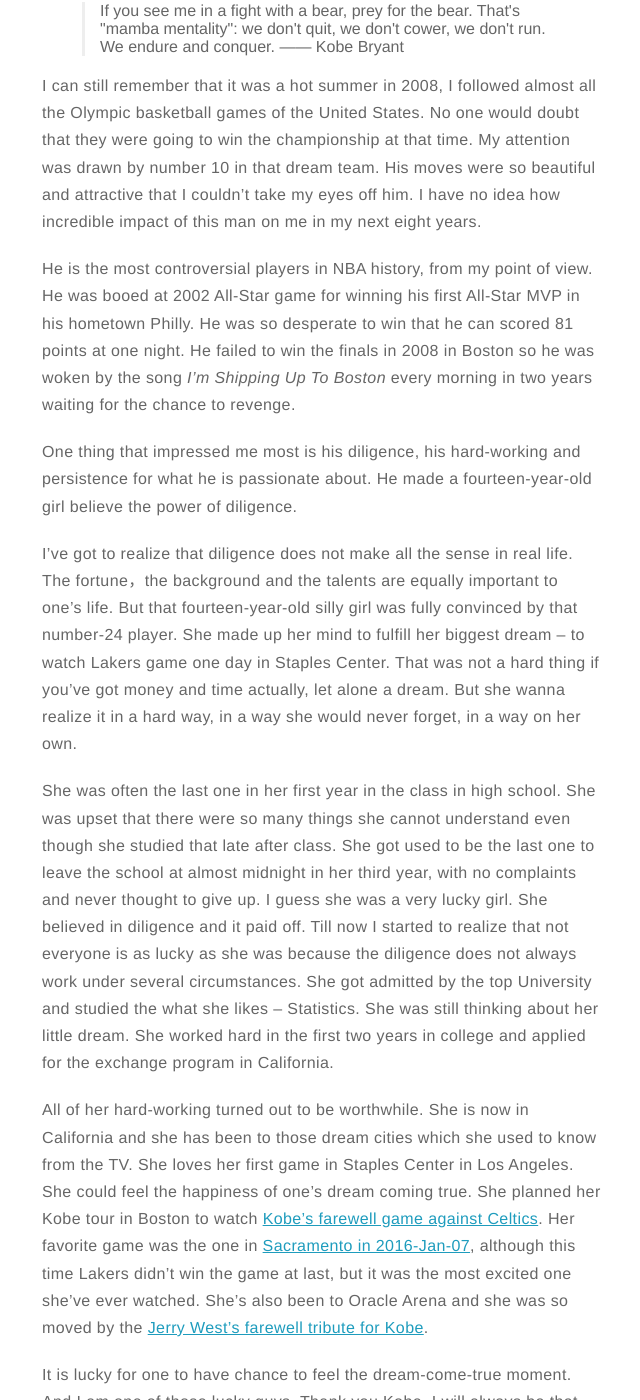
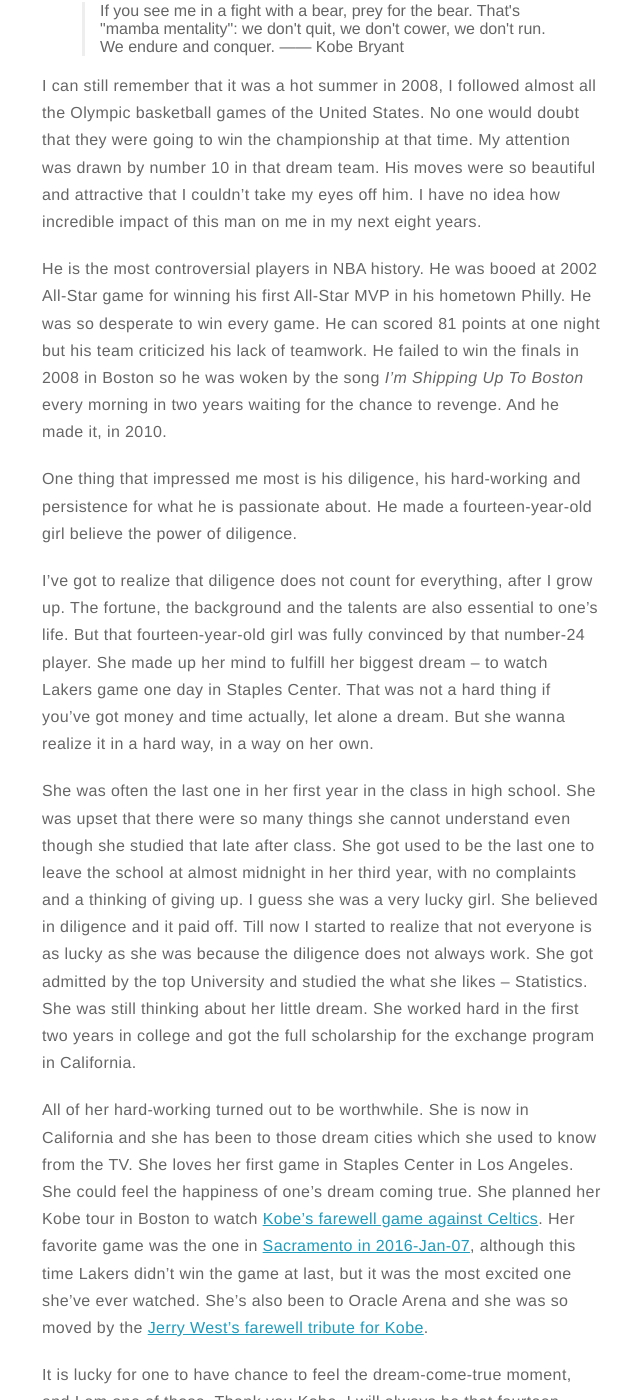
Before and after one commit to yingtostats/yingtostats.github.io, a Jekyll site: the page built from _posts/2016-03-27-Story-about-Kobe-Bryant.md, in a window 1280 px wide and 1400 px high, scrolled down 305 px. Shown: the whole window, without its empty margins (318-958 px from the left). Built offline with Jekyll 4.4.1, drawn with Linux system fonts in a browser that asks for light colours; comment, search, counter and statistics services are not loaded; some of the changed text lies outside the part shown.

Commit message:
update post

```diff
--- a/_posts/2016-03-27-Story-about-Kobe-Bryant.md
+++ b/_posts/2016-03-27-Story-about-Kobe-Bryant.md
@@ -21,14 +21,14 @@
 
 I can still remember that it was a hot summer in 2008, I followed almost all the Olympic basketball games of the United States. No one would doubt that they were going to win the championship at that time. My attention was drawn by number 10 in that dream team. His moves were so beautiful and attractive that I couldn't take my eyes off him. I have no idea how incredible impact of this man on me in my next eight years. <br>
 
-He is the most controversial players in NBA history, from my point of view. He was booed at 2002 All-Star game for winning his first All-Star MVP in his hometown Philly. He was so desperate to win that he can scored 81 points at one night. He failed to win the finals in 2008 in Boston so he was woken by the song <i>I'm Shipping Up To Boston</i> every morning in two years waiting for the chance to revenge.
+He is the most controversial players in NBA history. He was booed at 2002 All-Star game for winning his first All-Star MVP in his hometown Philly. He was so desperate to win every game. He can scored 81 points at one night but his team criticized his lack of teamwork. He failed to win the finals in 2008 in Boston so he was woken by the song <i>I'm Shipping Up To Boston</i> every morning in two years waiting for the chance to revenge. And he made it, in 2010.
 
 One thing that impressed me most is his diligence, his hard-working and persistence for what he is passionate about. He made a fourteen-year-old girl believe the power of diligence.
 
-I've got to realize that diligence does not make all the sense in real life. The fortune，the background and the talents are equally important to one's life. But that fourteen-year-old silly girl was fully convinced by that number-24 player. She made up her mind to fulfill her biggest dream -- to watch Lakers game one day in Staples Center. That was not a hard thing if you've got money and time actually, let alone a dream. But she wanna realize it in a hard way, in a way she would never forget, in a way on her own.
+I've got to realize that diligence does not count for everything, after I grow up. The fortune, the background and the talents are also essential to one's life. But that fourteen-year-old girl was fully convinced by that number-24 player. She made up her mind to fulfill her biggest dream -- to watch Lakers game one day in Staples Center. That was not a hard thing if you've got money and time actually, let alone a dream. But she wanna realize it in a hard way, in a way on her own.
 
-She was often the last one in her first year in the class in high school. She was upset that there were so many things she cannot understand even though she studied that late after class. She got used to be the last one to leave the school at almost midnight in her third year, with no complaints and never thought to give up. I guess she was a very lucky girl. She believed in diligence and it paid off. Till now I started to realize that not everyone is as lucky as she was because the diligence does not always work under several circumstances. She got admitted by the top University and studied the what she likes -- Statistics. She was still thinking about her little dream. She worked hard in the first two years in college and applied for the exchange program in California.
+She was often the last one in her first year in the class in high school. She was upset that there were so many things she cannot understand even though she studied that late after class. She got used to be the last one to leave the school at almost midnight in her third year, with no complaints and a thinking of giving up. I guess she was a very lucky girl. She believed in diligence and it paid off. Till now I started to realize that not everyone is as lucky as she was because the diligence does not always work. She got admitted by the top University and studied the what she likes -- Statistics. She was still thinking about her little dream. She worked hard in the first two years in college and got the full scholarship for the exchange program in California.
 
 All of her hard-working turned out to be worthwhile. She is now in California and she has been to those dream cities which she used to know from the TV. She loves her first game in Staples Center in Los Angeles. She could feel the happiness of one's dream coming true. She planned her Kobe tour in Boston to watch [Kobe's farewell game against Celtics](https://www.youtube.com/watch?v=hDdJGoGr75M). Her favorite game was the one in [Sacramento in 2016-Jan-07](https://www.youtube.com/watch?v=mHEamjhrapM), although this time Lakers didn't win the game at last, but it was the most excited one she've ever watched. She's also been to Oracle Arena and she was so moved by the [Jerry West's farewell tribute for Kobe](https://www.youtube.com/watch?v=s7M3xZGVQ9M).
 
-It is lucky for one to have chance to feel the dream-come-true moment. And I am one of those lucky guys. Thank you Kobe. I will always be that silly girl, to believe the power of diligence for one's life.
+It is lucky for one to have chance to feel the dream-come-true moment, and I am one of those. Thank you Kobe. I will always be that fourteen-year-old girl, to believe the power of diligence for one's life.
```
Also changed, not shown: _draft/2016-05-11-Bayesian.md (added, +22 -0 lines), _posts/2016-03-27-Story-about-my-childhood.md (+2 -4 lines), _posts/2016-05-11-Bayesian.md (deleted, +0 -22 lines), 2 other files.
